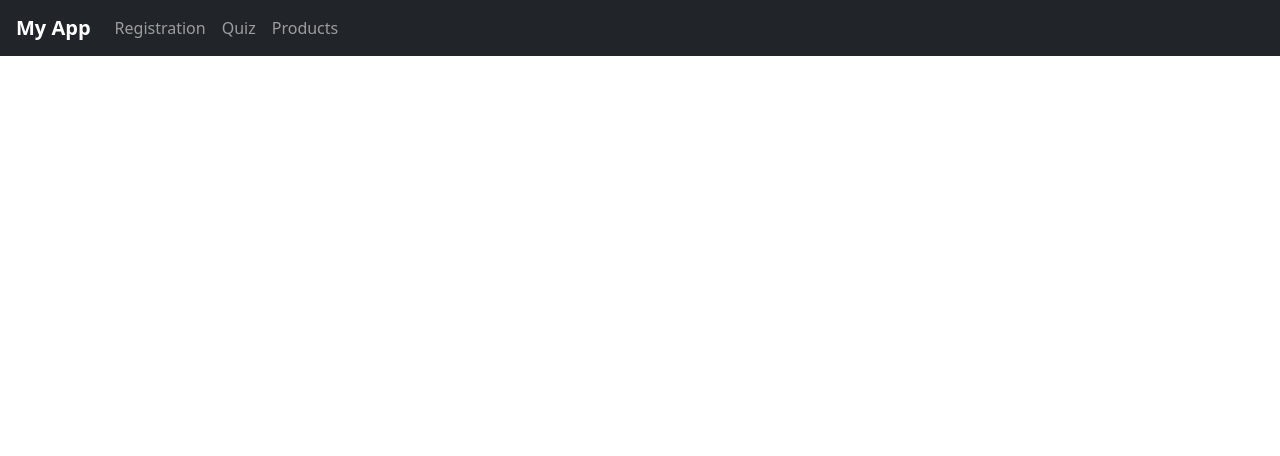
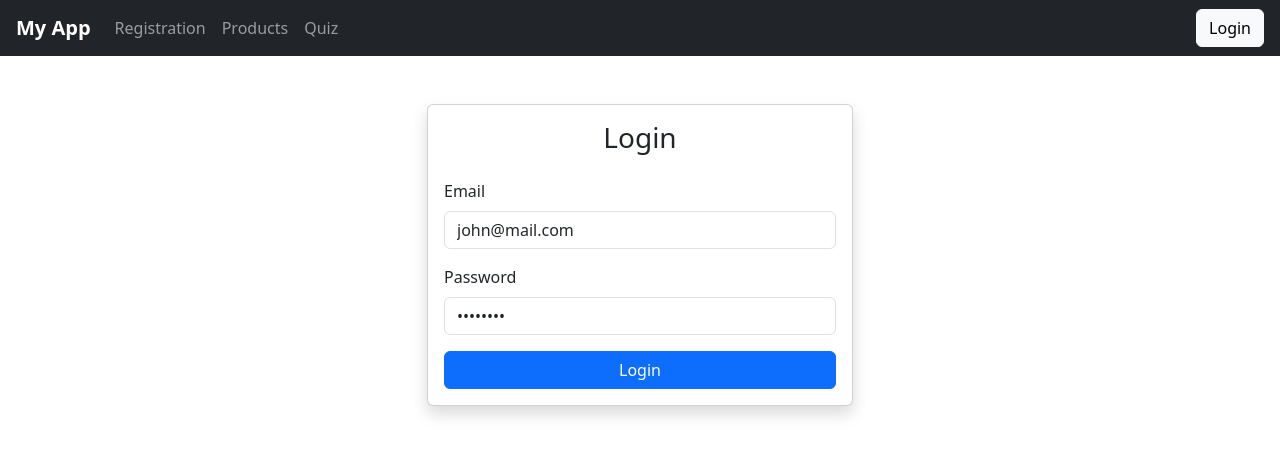
Before and after one commit to swetaxsarkar/registration-form, a React (Create React App) app: page /login in a window 1280 px wide. Shown: the top 456 px of the page. Built offline with nearby package versions, Linux system fonts and the light colour scheme.

Commit message:
Add authentication and private routing for quiz and product details

```diff
--- a/src/App.js
+++ b/src/App.js
@@ -4,6 +4,8 @@ import RegistrationPage from "./pages/RegistrationPage";
 import QuizPage from "./pages/QuizPage";
 import ProductsPage from "./pages/ProductsPage";
 import ProductDetailsPage from "./pages/ProductDetailsPage";
+import LoginPage from "./pages/LoginPage";
+import PrivateRoute from "./components/PrivateRoute";
 
 function App() {
   return (
@@ -14,10 +16,27 @@ function App() {
         <Route path="/" element={<Navigate to="/registration" />} />
 
         <Route path="/registration" element={<RegistrationPage />} />
-        <Route path="/quiz" element={<QuizPage />} />
+        <Route path="/products" element={<ProductsPage />} />
+        <Route path="/login" element={<LoginPage />} />
 
-        <Route path="/products" element={<ProductsPage />} />
-        <Route path="/products/:id" element={<ProductDetailsPage />} />
+        {/* ✅ Protected Routes */}
+        <Route
+          path="/quiz"
+          element={
+            <PrivateRoute>
+              <QuizPage />
+            </PrivateRoute>
+          }
+        />
+
+        <Route
+          path="/products/:id"
+          element={
+            <PrivateRoute>
+              <ProductDetailsPage />
+            </PrivateRoute>
+          }
+        />
       </Routes>
     </BrowserRouter>
   );
--- a/src/components/Navbar.js
+++ b/src/components/Navbar.js
@@ -1,22 +1,44 @@
-import { NavLink } from "react-router-dom";
+import { NavLink, useNavigate } from "react-router-dom";
+import { useContext } from "react";
+import { AuthContext } from "../context/AuthContext";
 
 function Navbar() {
+  const { isAuthenticated, logout } = useContext(AuthContext);
+  const navigate = useNavigate();
+
+  const handleLogout = () => {
+    logout();
+    navigate("/login");
+  };
+
   return (
     <nav className="navbar navbar-expand-lg navbar-dark bg-dark px-3">
       <span className="navbar-brand fw-bold">My App</span>
 
-      <div className="navbar-nav">
+      <div className="navbar-nav me-auto">
         <NavLink className="nav-link" to="/registration">
           Registration
+        </NavLink>
+
+        <NavLink className="nav-link" to="/products">
+          Products
         </NavLink>
 
         <NavLink className="nav-link" to="/quiz">
           Quiz
         </NavLink>
-        <NavLink className="nav-link" to="/products">
-  Products
-</NavLink>
+      </div>
 
+      <div className="d-flex">
+        {!isAuthenticated ? (
+          <NavLink className="btn btn-outline-light" to="/login">
+            Login
+          </NavLink>
+        ) : (
+          <button className="btn btn-outline-warning" onClick={handleLogout}>
+            Logout
+          </button>
+        )}
       </div>
     </nav>
   );
--- /dev/null
+++ b/src/components/PrivateRoute.js
@@ -0,0 +1,15 @@
+import { useContext } from "react";
+import { Navigate } from "react-router-dom";
+import { AuthContext } from "../context/AuthContext";
+
+function PrivateRoute({ children }) {
+  const { isAuthenticated } = useContext(AuthContext);
+
+  if (!isAuthenticated) {
+    return <Navigate to="/login" replace />;
+  }
+
+  return children;
+}
+
+export default PrivateRoute;
--- /dev/null
+++ b/src/context/AuthContext.js
@@ -0,0 +1,25 @@
+import { createContext, useEffect, useState } from "react";
+
+export const AuthContext = createContext();
+
+export function AuthProvider({ children }) {
+  const [token, setToken] = useState(localStorage.getItem("token") || "");
+
+  const isAuthenticated = !!token;
+
+  const login = (newToken) => {
+    localStorage.setItem("token", newToken);
+    setToken(newToken);
+  };
+
+  const logout = () => {
+    localStorage.removeItem("token");
+    setToken("");
+  };
+
+  return (
+    <AuthContext.Provider value={{ token, isAuthenticated, login, logout }}>
+      {children}
+    </AuthContext.Provider>
+  );
+}
--- /dev/null
+++ b/src/pages/LoginPage.js
@@ -0,0 +1,82 @@
+import { useContext, useState } from "react";
+import axios from "axios";
+import { useNavigate } from "react-router-dom";
+import { AuthContext } from "../context/AuthContext";
+
+function LoginPage() {
+  const { login } = useContext(AuthContext);
+  const navigate = useNavigate();
+
+  const [email, setEmail] = useState("john@mail.com");
+  const [password, setPassword] = useState("changeme");
+  const [loading, setLoading] = useState(false);
+  const [error, setError] = useState("");
+
+  const handleLogin = async (e) => {
+    e.preventDefault();
+    setLoading(true);
+    setError("");
+
+    try {
+      const res = await axios.post(
+        "https://api.escuelajs.co/api/v1/auth/login",
+        { email, password }
+      );
+
+      login(res.data.access_token);
+
+      alert("Login Successful!");
+      navigate("/products"); // redirect after login
+    } catch (err) {
+      setError("Invalid credentials or server error!");
+    } finally {
+      setLoading(false);
+    }
+  };
+
+  return (
+    <div className="container mt-5" style={{ maxWidth: "450px" }}>
+      <div className="card shadow">
+        <div className="card-body">
+          <h3 className="text-center mb-4">Login</h3>
+
+          {error && <p className="text-danger text-center">{error}</p>}
+
+          <form onSubmit={handleLogin}>
+            <div className="mb-3">
+              <label className="form-label">Email</label>
+              <input
+                type="email"
+                className="form-control"
+                value={email}
+                onChange={(e) => setEmail(e.target.value)}
+                required
+              />
+            </div>
+
+            <div className="mb-3">
+              <label className="form-label">Password</label>
+              <input
+                type="password"
+                className="form-control"
+                value={password}
+                onChange={(e) => setPassword(e.target.value)}
+                required
+              />
+            </div>
+
+            <button
+              className="btn btn-primary w-100"
+              type="submit"
+              disabled={loading}
+            >
+              {loading ? "Logging in..." : "Login"}
+            </button>
+          </form>
+        </div>
+      </div>
+    </div>
+  );
+}
+
+export default LoginPage;
```
Also changed, not shown: src/index.js (+7 -7 lines).
